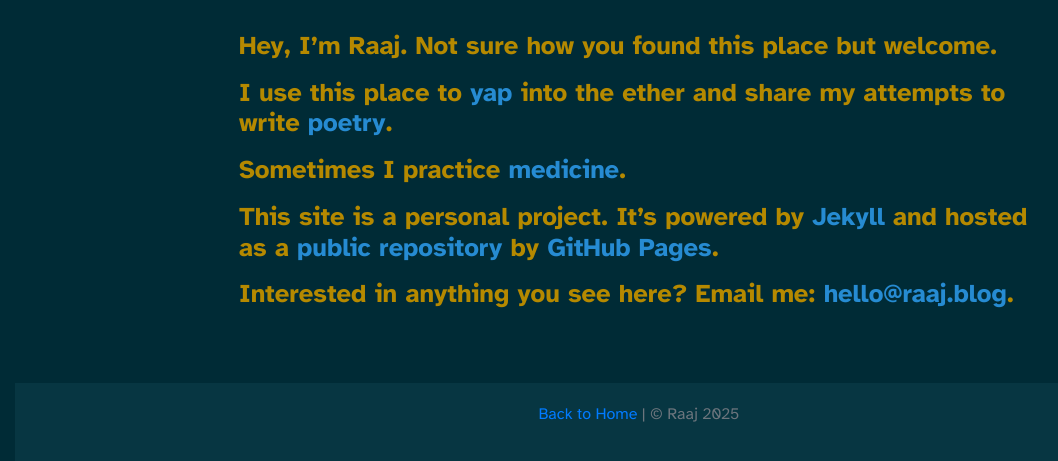
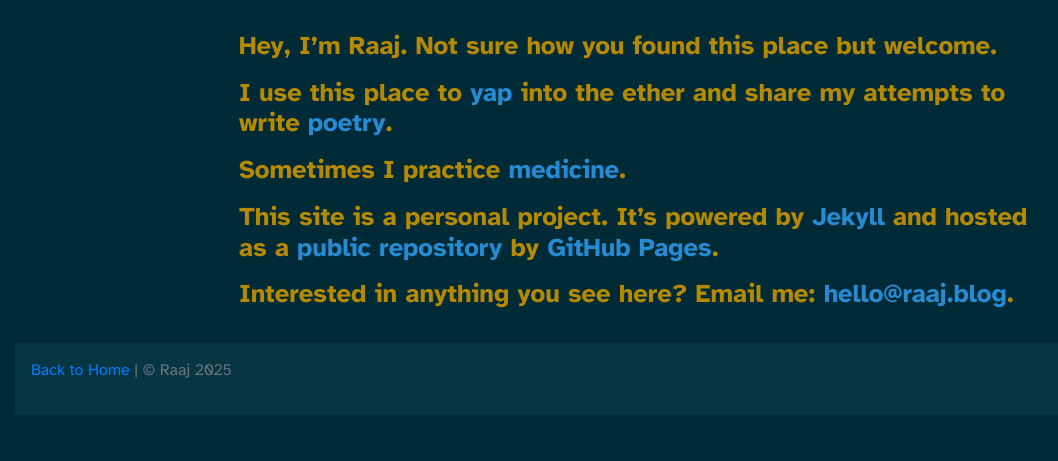
Before and after one commit to itsraaj/itsraaj.github.io, a Jekyll site: the page built from index.md, in a window 1280 px wide. Shown: the top 461 px of the page, without its empty margins (1-1059 px from the left). Built offline with Jekyll 4.4.1, drawn with Linux system fonts in a browser that asks for light colours.

Commit message:
footer style update

```diff
--- a/assets/css/style.css
+++ b/assets/css/style.css
@@ -134,6 +134,7 @@ main {
   max-width: 800px;
   margin: 0 auto;
   padding: 1rem;
+  flex: 1;
 }
 
 article {
@@ -143,8 +144,9 @@ article {
 footer {
   margin-top: 40px;
   font-size: 0.9em;
-  text-align: center;
-  padding: 20px 0;
+  text-align: left;
+  padding: 1rem;
+  margin: 0;
   background: #073642;
   color: #6c757d;
 }
```
